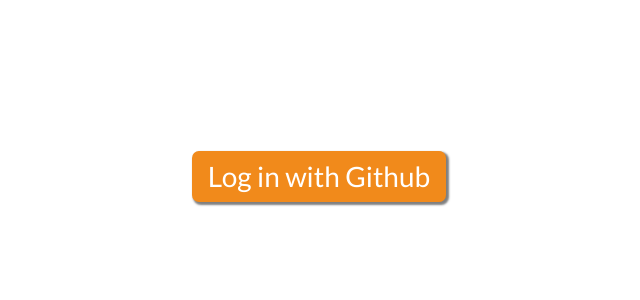
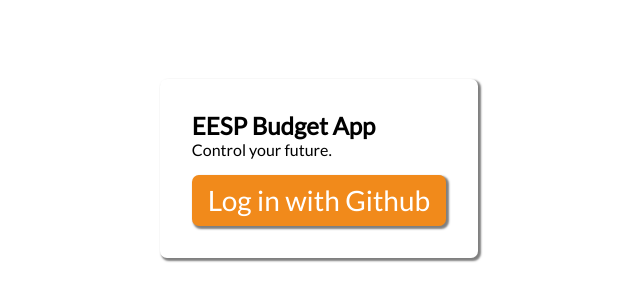
Before and after one commit to zhaluza/espp-budget-app, a React app: page / in a window 1280 px wide. Shown: the part 232-532 px from the top of the page, without its empty margins (321-961 px from the left). Built offline with nearby package versions, Linux system fonts and the light colour scheme; no server answers.

Commit message:
Changed main div to use card style

```diff
--- a/src/components/SignIn/SignIn.js
+++ b/src/components/SignIn/SignIn.js
@@ -19,7 +19,9 @@ const SignIn = ({ isLoggedIn, setIsLoggedIn, username, setUsername }) => {
   }, [username]);
 
   return (
-    <div>
+    <div className="card">
+      <h2>EESP Budget App</h2>
+      <p>Control your future.</p>
       <button className="btn big-btn" type="button">
         <a href="https://github.com/login/oauth/authorize?client_id=f19e5c8797adfbdf16f7">
           Log in with Github
```
